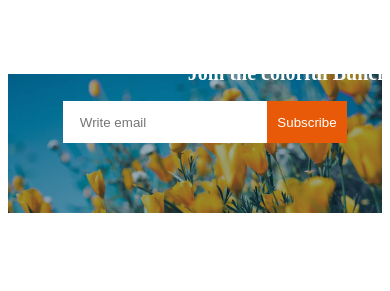
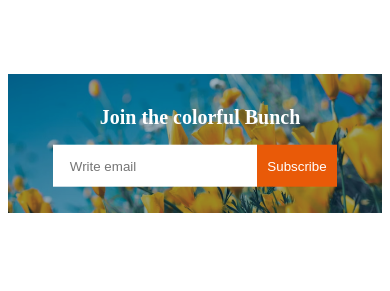
Before and after one commit to Xubaear/Assignment-2, a plain HTML site: page index.html in a window 390 px wide. Shown: the part 5059-5350 px from the top of the page. Drawn offline with Linux system fonts and the light colour scheme.

Commit message:
more clean version

```diff
--- a/index.html
+++ b/index.html
@@ -162,7 +162,7 @@
         </div>
 
         <div class="contact">
-           <div class="contact-img"> <img src="assets/news-letter-bg.png" alt="" style="width: 1245px;"></div>
+           <div class="contact-img"> <img src="assets/news-letter-bg.png" alt=""></div>
             <div class="log-in">
                 <h2 class="contact-header">Join the colorful Bunch</h2>
                 <input type="text" placeholder="    Write email" class="mail"><button class="btn">Subscribe</button>
--- a/style.css
+++ b/style.css
@@ -129,11 +129,14 @@ margin-right: 15px;}
 .second-pic img,
 .third-pic img {
   border-radius: 20px;
+
 }
 
 .first-pic{
     position: relative;
     grid-area: first-pic;
+
+
 }
 
 .second-pic{ position: relative;
@@ -194,15 +197,20 @@ font-size: 40px;
 }
 
 .contact-img img {
+
   width: 100%;
   height: auto;
-  max-width: 1245px;
+  display: block;
+
 }
 
-.log-in{position: relative;
-    text-align: center;
-bottom: 330px;
-left: 10px;
+.log-in{
+  position: absolute;
+  top: 50%;
+  left: 50%;
+  transform: translate(-50%, -50%);
+  text-align: center;
+  z-index: 1;
 }
 
 .contact-header{
@@ -224,6 +232,7 @@ border: none;}
 /* footer section */
 
 .footer{justify-content: space-evenly;
+  margin-top: 100px;
 }
 .footer-links{list-style: none;}
 
@@ -402,8 +411,8 @@ border: none;}
 .contact-header{
     font-size: 20px;
     width:300px;
-    margin-left: 120px;
-    margin-top: 175px;
+    margin-left: 10px;
+    margin-top: 5px;
 }
 
 .mail{width: 200px;
@@ -427,7 +436,7 @@ height: 42px;
     flex-direction: column;
     align-items: flex-start;
     padding-left: 10px;
-    margin-top: -150px;
+    margin-top: 100px;
   }
 
   .footer > div,
```
Also changed, not shown: 1 other file.
